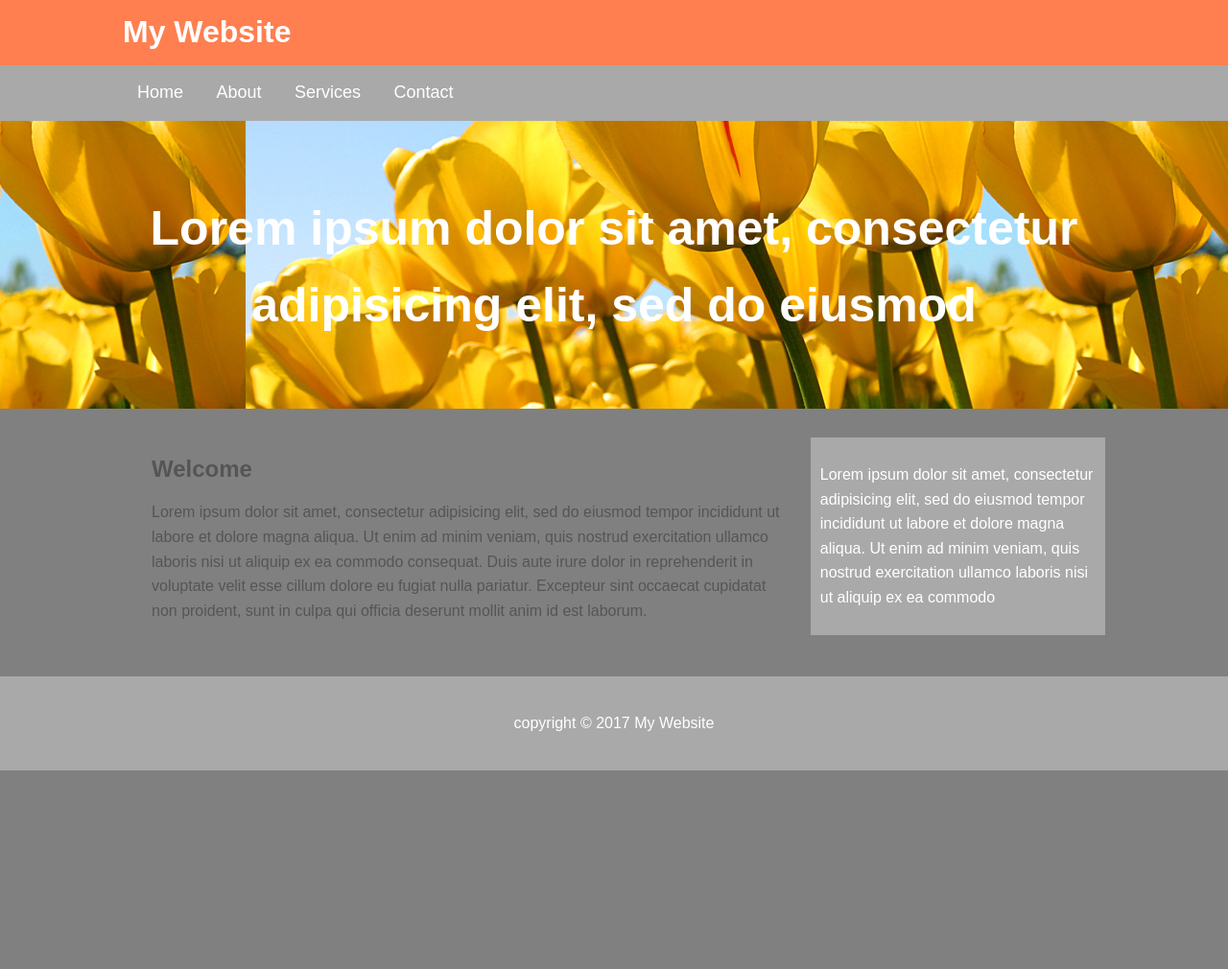
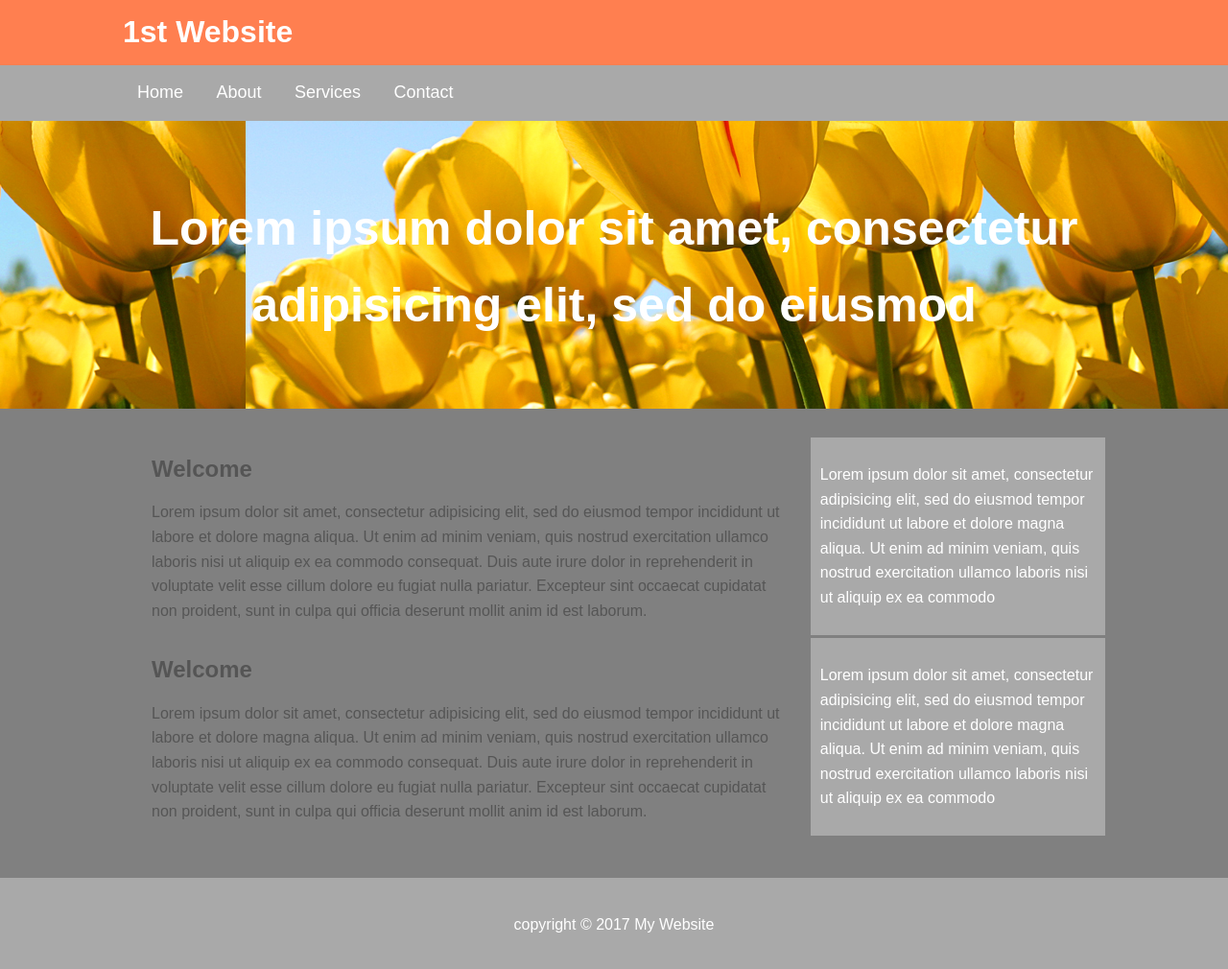
Before and after one commit to Akhtarfida/My-Website, a plain HTML site: page My Website/index.html in a window 1280 px wide. Shown: the whole page at 96% size. Before the commit the page ends 803 px from the top, so only its background shows below. Drawn offline with Linux system fonts and the light colour scheme.

Commit message:
Code changes for feature 1
Code changes for feature 1

```diff
--- a/My Website/index.html
+++ b/My Website/index.html
@@ -7,7 +7,7 @@
 <body>
 	<header id="main-header">
 		<div class="container">
-			<h1>My Website</h1>
+			<h1>1st Website</h1>
 		</div>
 	</header>
 
@@ -51,6 +51,26 @@
 	</aside>
 </div>
 
+	<div class="container">
+	<section id="main">
+		<h1>Welcome</h1>
+		<p>Lorem ipsum dolor sit amet, consectetur adipisicing elit, sed do eiusmod
+		tempor incididunt ut labore et dolore magna aliqua. Ut enim ad minim veniam,
+		quis nostrud exercitation ullamco laboris nisi ut aliquip ex ea commodo
+		consequat. Duis aute irure dolor in reprehenderit in voluptate velit esse
+		cillum dolore eu fugiat nulla pariatur. Excepteur sint occaecat cupidatat non
+		proident, sunt in culpa qui officia deserunt mollit anim id est laborum.</p>
+
+	</section>
+	<aside id="sidebar">
+		<p>
+			Lorem ipsum dolor sit amet, consectetur adipisicing elit, sed do eiusmod
+			tempor incididunt ut labore et dolore magna aliqua. Ut enim ad minim veniam,
+			quis nostrud exercitation ullamco laboris nisi ut aliquip ex ea commodo
+		</p>
+	</aside>
+</div>
+
 	<footer id="main-footer">
 		<p>copyright &copy; 2017 My Website</p>
 	</footer>
```
